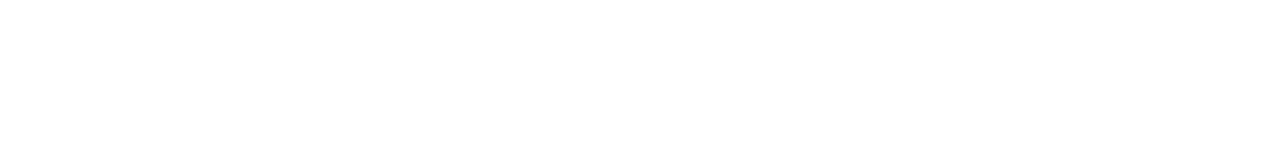
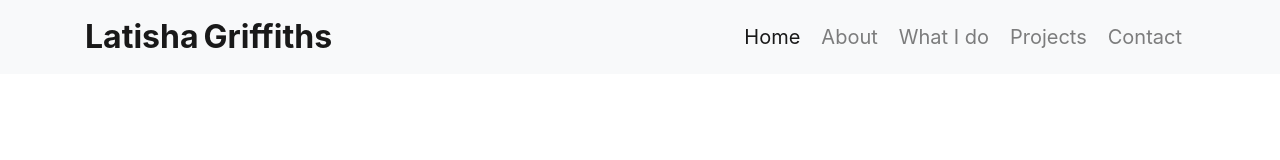
Before and after one commit to TishG/TishG.github.io, a plain HTML site: page index.html in a window 1280 px wide. Drawn offline with nearby package versions, Linux system fonts and the light colour scheme.

Commit message:
Completed navbar

```diff
--- /dev/null
+++ b/index.css
@@ -0,0 +1,13 @@
+/* navbar */
+
+.navbar-brand {
+    font-size: 2em;
+    word-spacing: -2.5px;
+}
+
+nav a {
+    font-size: 20px;
+    margin-right: 5px;
+}
+
+/* navbar */
--- a/index.html
+++ b/index.html
@@ -4,9 +4,45 @@
     <meta charset="UTF-8">
     <meta name="viewport" content="width=device-width, initial-scale=1.0">
     <meta http-equiv="X-UA-Compatible" content="ie=edge">
-    <title>Document</title>
+<!-- stylesheets -->
+    <link rel="stylesheet" href="https://stackpath.bootstrapcdn.com/bootstrap/4.2.1/css/bootstrap.min.css" integrity="sha384-GJzZqFGwb1QTTN6wy59ffF1BuGJpLSa9DkKMp0DgiMDm4iYMj70gZWKYbI706tWS" crossorigin="anonymous">
+    <link rel="stylesheet" href="index.css" type="text/css">
+    <!-- stylesheets -->
+    <title>Latisha Griffiths Portfolio</title>
 </head>
 <body>
+    <!-- navbar -->
+    <nav class="navbar navbar-expand-lg navbar-light bg-light">
+            <div class="container">
+        <a class="navbar-brand font-weight-bold" href="#home">Latisha Griffiths</a>
+        <button class="navbar-toggler" type="button" data-toggle="collapse" data-target="#navbarNav" aria-controls="navbarNav" aria-expanded="false" aria-label="Toggle navigation">
+          <span class="navbar-toggler-icon"></span>
+        </button>
+        <div class="collapse navbar-collapse  nav justify-content-lg-end" id="navbarNav">
+          <ul class="navbar-nav">
+            <li class="nav-item active">
+              <a class="nav-link" href="#home">Home <span class="sr-only">(current)</span></a>
+            </li>
+            <li class="nav-item">
+              <a class="nav-link" href="#">About</a>
+            </li>
+            <li class="nav-item">
+              <a class="nav-link" href="#">What I do</a>
+            </li>
+            <li class="nav-item">
+              <a class="nav-link" href="#">Projects</a>
+            </li>
+            <li class="nav-item">
+                <a class="nav-link" href="#">Contact</a>
+              </li>
+          </ul>
+        </div>
+</div>
+      </nav>
+          <!-- navbar -->
 
+          <script src="https://code.jquery.com/jquery-3.3.1.slim.min.js" integrity="sha384-q8i/X+965DzO0rT7abK41JStQIAqVgRVzpbzo5smXKp4YfRvH+8abtTE1Pi6jizo" crossorigin="anonymous"></script>
+          <script src="https://cdnjs.cloudflare.com/ajax/libs/popper.js/1.14.6/umd/popper.min.js" integrity="sha384-wHAiFfRlMFy6i5SRaxvfOCifBUQy1xHdJ/yoi7FRNXMRBu5WHdZYu1hA6ZOblgut" crossorigin="anonymous"></script>
+          <script src="https://stackpath.bootstrapcdn.com/bootstrap/4.2.1/js/bootstrap.min.js" integrity="sha384-B0UglyR+jN6CkvvICOB2joaf5I4l3gm9GU6Hc1og6Ls7i6U/mkkaduKaBhlAXv9k" crossorigin="anonymous"></script>
 </body>
 </html>
```
